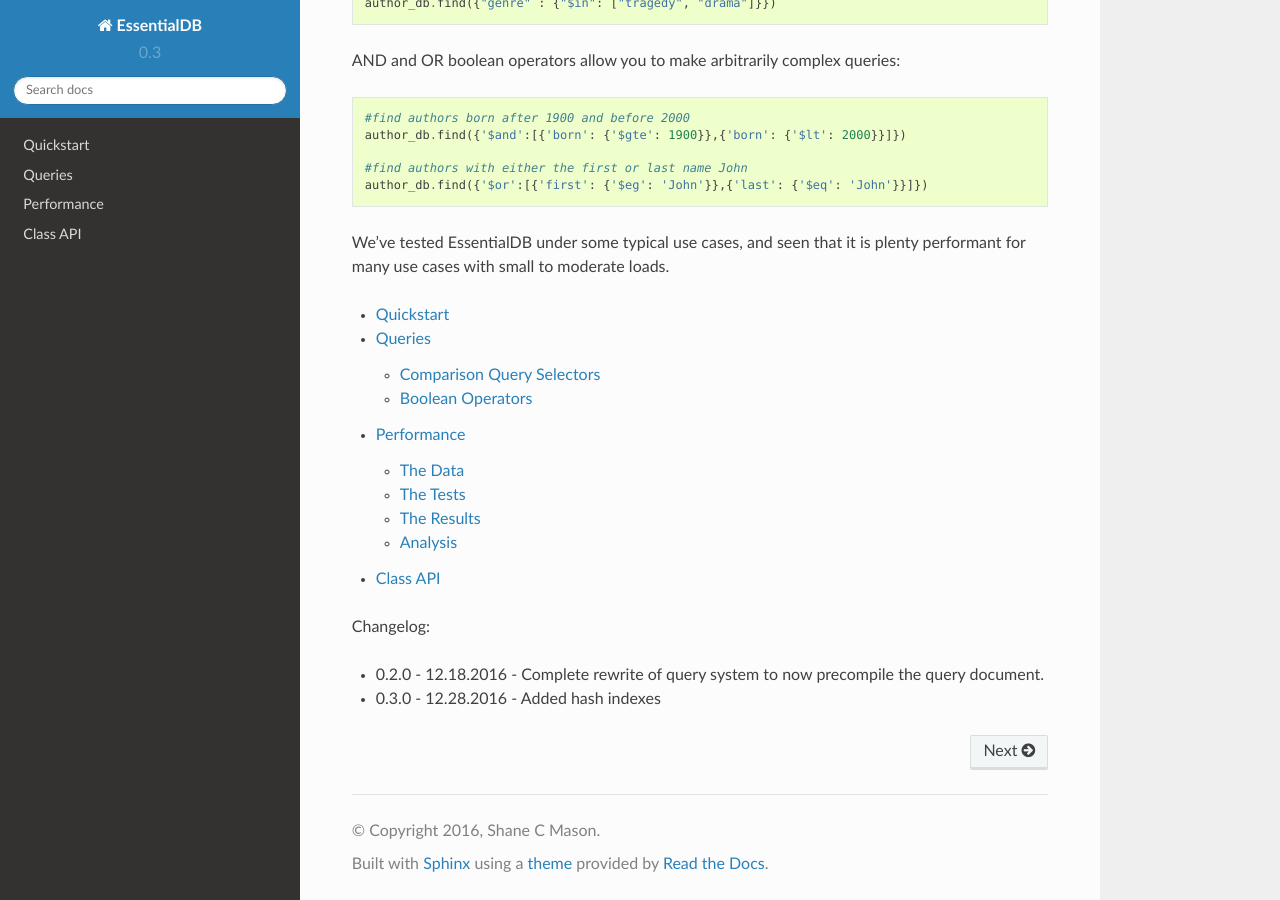
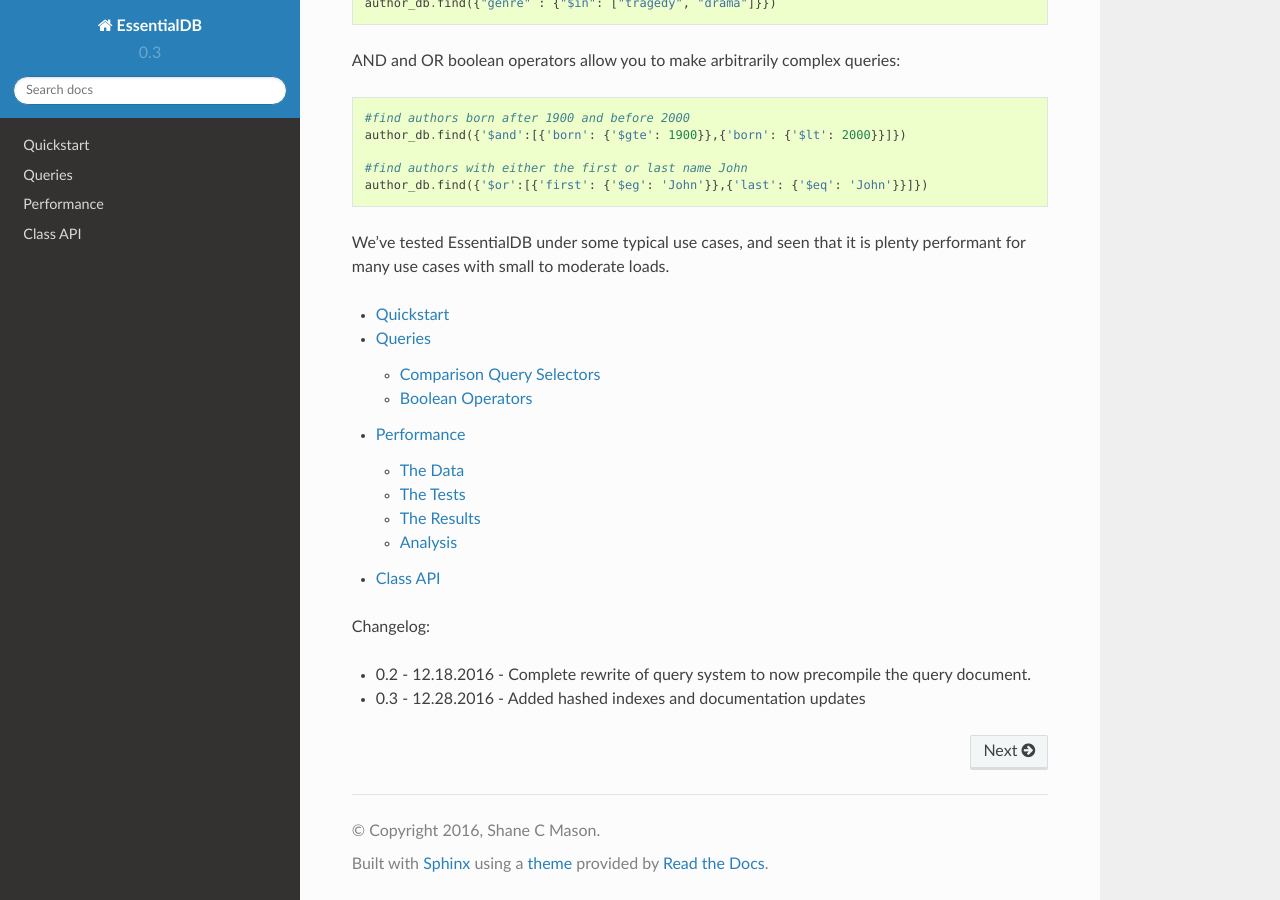
Before and after one commit to shane-mason/essentialdb, a Sphinx documentation site: the page built from docs/index.rst, in a window 1280 px wide and 900 px high, scrolled down 1529 px. Built offline with Sphinx 7.4.7 and the Read the Docs theme 2.0.0, drawn with Linux system fonts in a browser that asks for light colours.

```diff
--- a/docs/index.rst
+++ b/docs/index.rst
@@ -13,5 +13,5 @@
 
 Changelog:
 
-* 0.2.0 - 12.18.2016 - Complete rewrite of query system to now precompile the query document.
-* 0.3.0 - 12.28.2016 - Added hash indexes
+* 0.2 - 12.18.2016 - Complete rewrite of query system to now precompile the query document.
+* 0.3 - 12.28.2016 - Added hashed indexes and documentation updates
```
Also changed, not shown: docs/img/read_graph.png (added), docs/img/write_graph.png (added).
